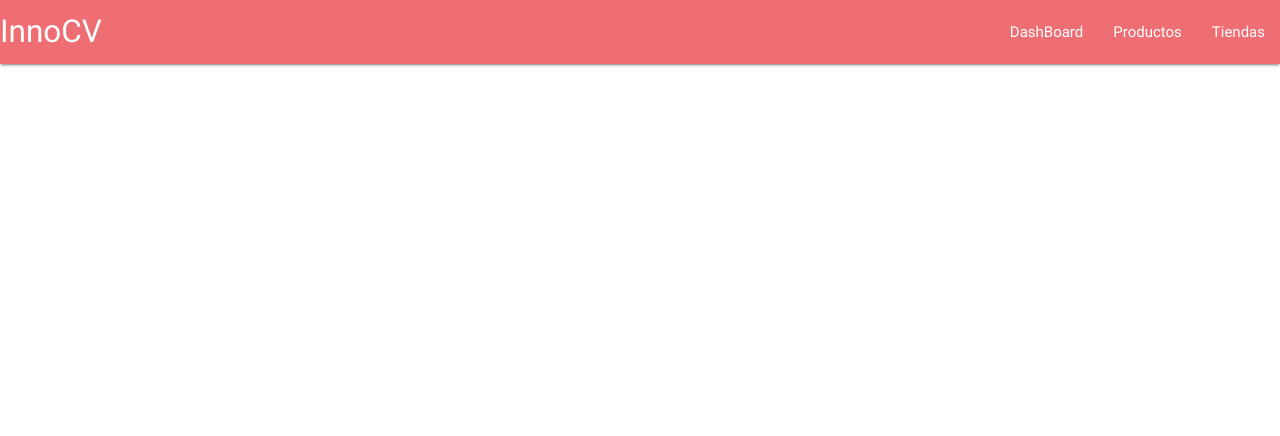
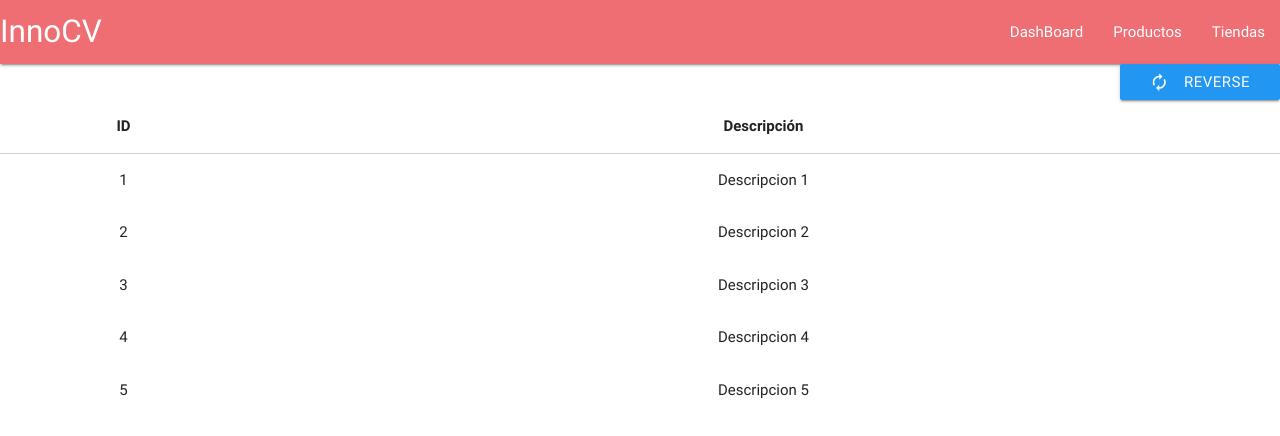
Before and after one commit to mrmar096/Ng2Demo, an Angular app: page / in a window 1280 px wide. Shown: the top 436 px of the page. Built offline with nearby package versions, Linux system fonts and the light colour scheme; what angular2-materialize would draw is missing.

Commit message:
Add list component

```diff
--- a/src/app/app.component.html
+++ b/src/app/app.component.html
@@ -1,2 +1,7 @@
-<!--The content below is only a placeholder and can be replaced.-->
-<app-header title='InnoCV'></app-header>
+<head>
+  <link href="https://fonts.googleapis.com/icon?family=Material+Icons" rel="stylesheet">
+</head>
+<header>
+  <app-header title='InnoCV'></app-header>
+</header>
+<app-list (changeList)="cambiaLaLista($event)" [list]="this.listProducts"></app-list>
--- a/src/app/app.component.ts
+++ b/src/app/app.component.ts
@@ -1,4 +1,4 @@
-import { Component } from '@angular/core';
+import {Component, EventEmitter} from '@angular/core';
 
 @Component({
   selector: 'app-root',
@@ -6,5 +6,30 @@ import { Component } from '@angular/core';
   styleUrls: ['./app.component.css']
 })
 export class AppComponent {
-  title = 'app';
+  private listProducts: Array<any> = [
+    {
+      id: '1',
+      description: 'Descripcion 1'
+    },
+    {
+      id: '2',
+      description: 'Descripcion 2'
+    },
+    {
+      id: '3',
+      description: 'Descripcion 3'
+    },
+    {
+      id: '4',
+      description: 'Descripcion 4'
+    },
+    {
+      id: '5',
+      description: 'Descripcion 5'
+    }
+  ];
+  cambiaLaLista(event: EventEmitter<any>) {
+    this.listProducts.reverse();
+    event.emit();
+  }
 }
--- a/src/app/app.module.ts
+++ b/src/app/app.module.ts
@@ -3,11 +3,13 @@ import { NgModule } from '@angular/core';
 import { MaterializeModule } from 'angular2-materialize';
 import { AppComponent } from './app.component';
 import {HeaderComponent} from '../shared/components/header/header.component';
+import {ListComponent} from '../shared/components/list/list.component';
 
 @NgModule({
   declarations: [
     AppComponent,
-    HeaderComponent
+    HeaderComponent,
+    ListComponent
   ],
   imports: [
     BrowserModule,
--- /dev/null
+++ b/src/shared/components/list/list.component.html
@@ -0,0 +1,16 @@
+<button ng-click="this.changeList.emit()" class="waves-effect waves-light right btn blue" ><i class="material-icons left">autorenew</i>REVERSE</button>
+<table class="centered">
+  <thead>
+  <tr>
+    <th>ID</th>
+    <th>Descripción</th>
+  </tr>
+  </thead>
+
+  <tbody>
+  <tr *ngFor="let item of list">
+    <td>{{item.id}}</td>
+    <td>{{item.description}}</td>
+  </tr>
+  </tbody>
+</table>
```
Also changed, not shown: src/shared/components/list/list.component.ts (added, +11 -0 lines), src/shared/components/list/list.module.ts (added, +14 -0 lines).
